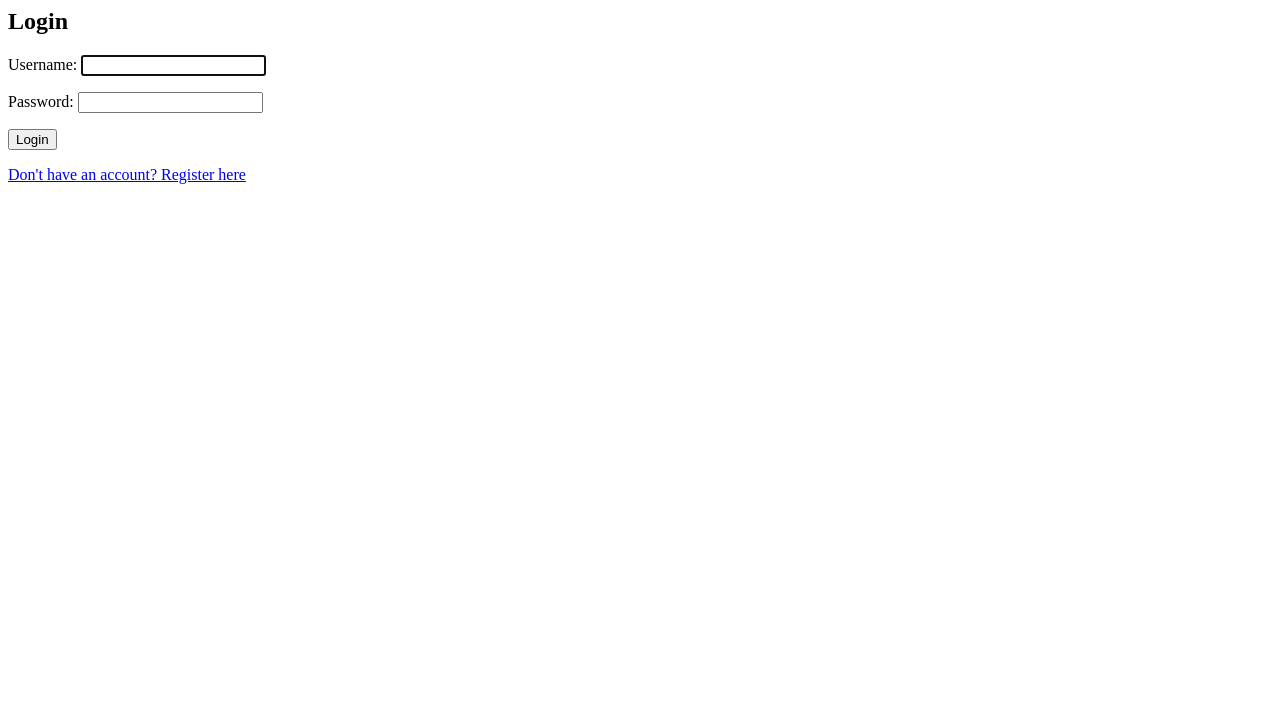
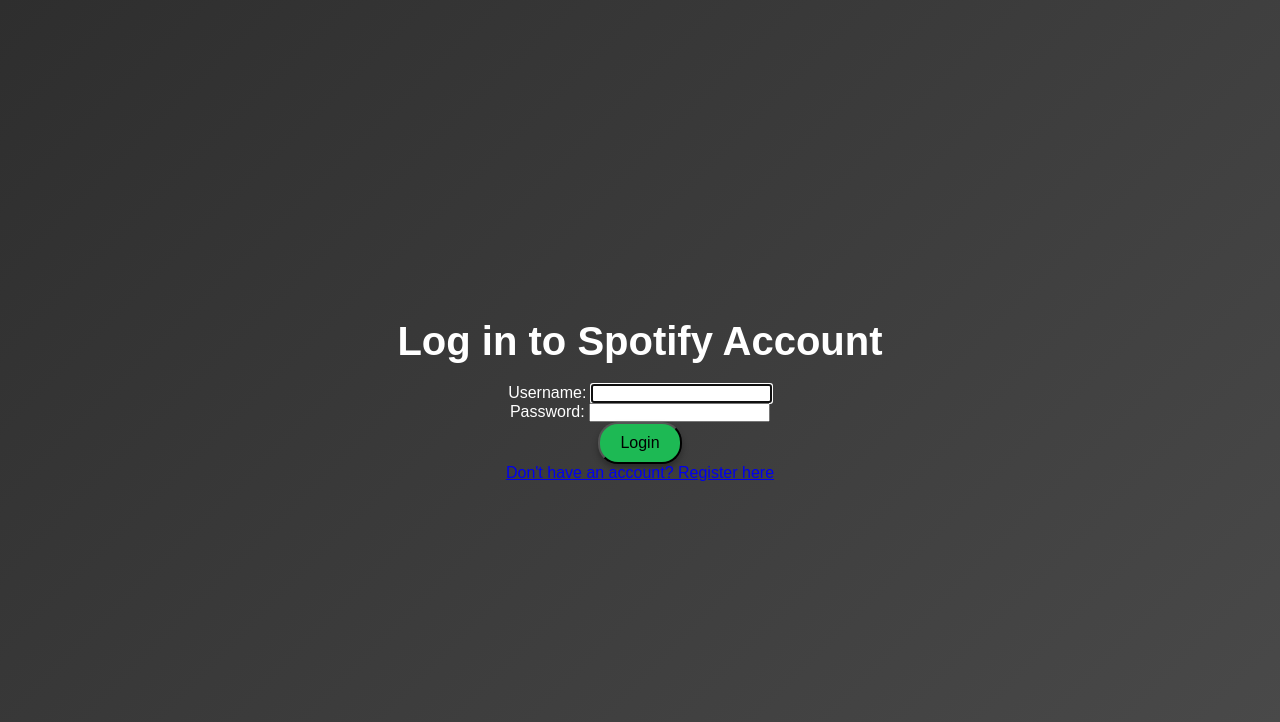
Before and after one commit to chokyler01/SpotifyWrapper, a Django app: page /login/ in a window 1280 px wide. Shown: the top 722 px of the page. Run offline with Django 5.2, Linux system fonts and the light colour scheme; parts of the project's set-up code (start-up, migrations or seed data) failed here and were passed over.

Commit message:
Recommitting login ui - not done yet

```diff
--- a/Wrapped/templates/login.html
+++ b/Wrapped/templates/login.html
@@ -1,7 +1,25 @@
-<h2>Login</h2>
+<!DOCTYPE html>
+<html lang="en">
+
+ <meta charset="UTF-8">
+    <meta name="viewport" content="width=device-width, initial-scale=1.0">
+   <title>Login</title>
+    {% load static %}
+    <link rel="stylesheet" href="{% static 'css/styles.css' %}">
+</head>
+
+<body>
+<div class="container">
+        <h1>Log in to Spotify Account</h1>
 <form method="POST">
     {% csrf_token %}
     {{ form.as_p }}
-    <button type="submit">Login</button>
+    <div class="button-container">
+        <button class = "button" type="submit">Login</button>
+    </div>
 </form>
 <a href="{% url 'register' %}">Don't have an account? Register here</a>
+</div>
+</body>
+
+</html>
```
